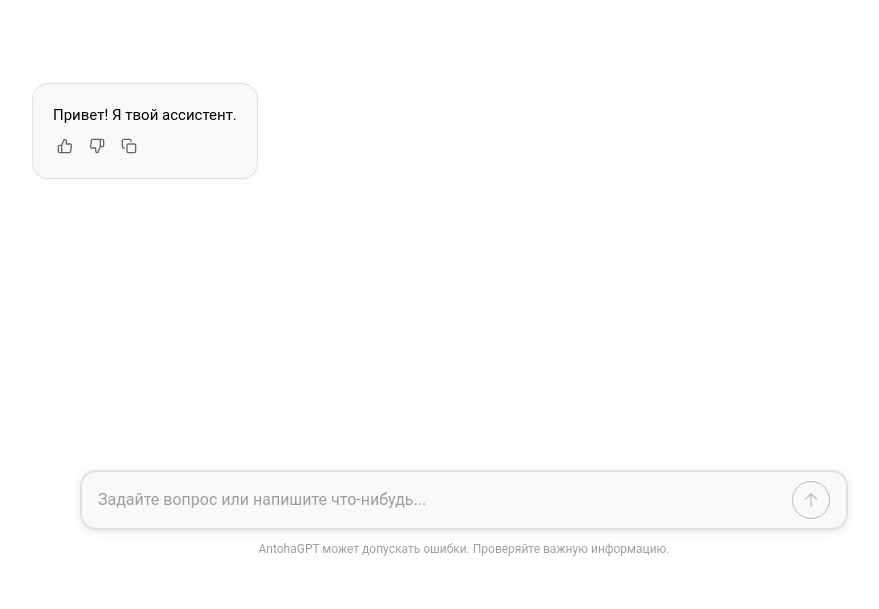
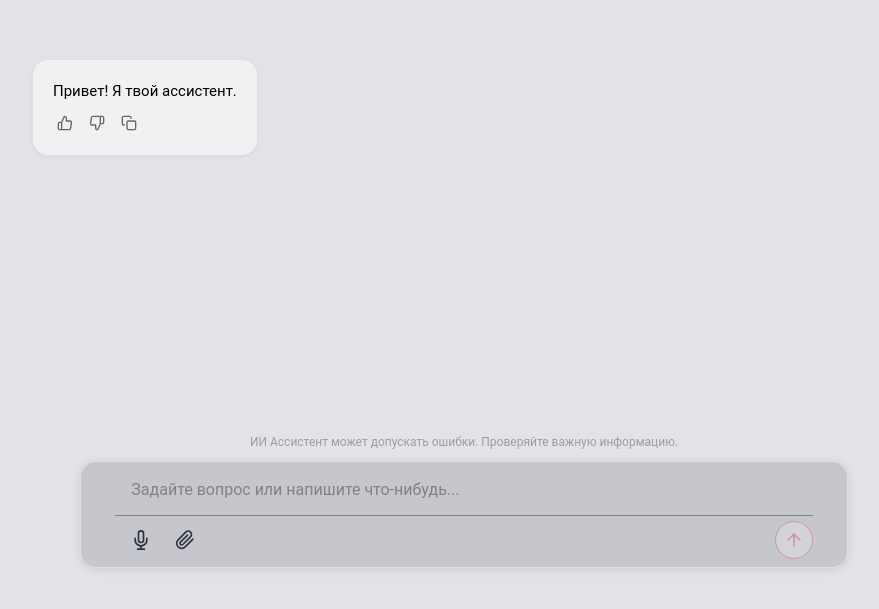
Before and after one commit to flickystyle/antoha-gpt, a React (Vite) app: page / in a window 1280 px wide. Shown: the part 191-800 px from the top of the page, without its empty margins (176-1055 px from the left). Built offline with nearby package versions, Linux system fonts and the light colour scheme.

Commit message:
Refactoring ChatInput add fakebuttons, textarea row size

```diff
--- a/src/App.jsx
+++ b/src/App.jsx
@@ -1,5 +1,5 @@
 import Chat from './components/Chat';
-import GlobalStyles from './components/GlobalStyles';
+import GlobalStyles from './styles/GlobalStyles';
 import { store } from './store/store';
 import { Provider } from 'react-redux';
 
--- a/src/components/ChatInput.jsx
+++ b/src/components/ChatInput.jsx
@@ -1,13 +1,13 @@
 import { useState, useRef, useEffect } from 'react';
-import { useDispatch } from 'react-redux';
+import { useDispatch, useSelector } from 'react-redux';
 import styled from 'styled-components';
 import { addUserMessage, sendMessage } from '../slices/chatSlice';
-import { HiArrowSmallUp } from 'react-icons/hi2';
+import { FiArrowUp, FiMic, FiPaperclip, FiMicOff } from 'react-icons/fi';
 
 const InputContainer = styled.div`
     max-width: 800px;
     width: 100%;
-    margin: 0 auto;
+    margin: auto;
     padding: 16px;
     box-sizing: border-box;
 `;
@@ -18,25 +18,25 @@ const Form = styled.form`
 
 const InputWrapper = styled.div`
     display: flex;
+    gap: 0.3rem;
+    flex-direction: column;
     align-items: center;
     border-radius: 16px;
-    border: 2px solid #e0e0e0;
-    background-color: #f9f9f9;
+    border: 1px solid #e0e0e0;
+    background-color: rgb(198, 199, 205);
     padding: 8px 16px;
     transition: all 0.2s ease;
     box-shadow: 0 2px 8px rgba(0, 0, 0, 0.1);
 
     &:focus-within {
-        border-color: #cc0000;
-    }
-    &:hover {
-        border-color: #cc0000;
+        border-color: rgb(49, 51, 64);
     }
 `;
 
-const StyledInput = styled.input`
+const StyledTextarea = styled.textarea`
     flex: 1;
     border: none;
+    border-bottom: 1px solid var(--dark-gray);
     background: transparent;
     resize: none;
     outline: none;
@@ -44,17 +44,29 @@ const StyledInput = styled.input`
     line-height: 1.5;
     padding: 8px 0;
     max-height: 200px;
+    width: 95%;
     font-family: inherit;
 
     &::placeholder {
-        color: #9e9e9e;
+        color: #838282;
+        position: absolute;
+        left: 1rem;
     }
+
+    &::-webkit-scrollbar {
+        display: none;
+    }
+`;
+const ButtonGroup = styled.div`
+    display: flex;
+    justify-content: space-between;
+    width: 95%;
 `;
 
 const Button = styled.button`
-    background: none;
-    border: 1px solid #cc0000;
-    color: #cc0000;
+    background-color: var(--color-red);
+    border: 1px solid var(--color-white);
+    color: var(--color-white);
     border-radius: 50%;
     cursor: pointer;
     padding: 8px;
@@ -62,27 +74,66 @@ const Button = styled.button`
     display: flex;
     align-items: center;
     justify-content: center;
+    transition: all 0.6s;
 
     &:disabled {
         cursor: not-allowed;
-        opacity: 0.5;
-        border: 1px solid gray;
-        color: gray;
+        opacity: 0.3;
+        border: 1px solid var(--color-red);
+        color: var(--color-red);
+        background-color: var(--color-white);
     }
 `;
 
-const FooterText = styled.p`
+const FakeButtonGroup = styled.div`
+    padding: 0;
+    margin: 0;
+    display: flex;
+`;
+
+const FakeButton = styled.button`
+    color: var(--color-darkgray);
+    border: none;
+    background: none;
+    cursor: pointer;
+    padding: 8px;
+    margin-left: 8px;
+    display: flex;
+    align-items: center;
+    justify-content: center;
+    transition: all 0.6s;
+
+    &:disabled {
+        cursor: not-allowed;
+        opacity: 0.3;
+        color: var(--color-darkgray);
+    }
+`;
+
+const GreetingText = styled.p`
     text-align: center;
     font-size: 12px;
     color: #9e9e9e;
     margin-top: 12px;
 `;
 
+const Line = styled.div`
+    height: 1px;
+    width: 95%;
+    padding: 0;
+    margin: 0;
+    line-height: 0;
+    background-color: #838282;
+`;
+
 function ChatInput() {
     const [inputValue, setInputValue] = useState('');
     const [isFocused, setIsFocused] = useState(false);
+    const [scrollbarRows, setScrollbarRows] = useState(1);
     const textareaRef = useRef < HTMLTextAreaElement > null;
     const dispatch = useDispatch();
+    const status = useSelector((state) => state.chat.status);
+    const isDisabled = status === 'receiving';
 
     useEffect(() => {
         if (textareaRef.current) {
@@ -90,6 +141,14 @@ function ChatInput() {
             textareaRef.current.style.height = `${textareaRef.current.scrollHeight}px`;
         }
     }, [inputValue, textareaRef]);
+
+    useEffect(() => {
+        if (inputValue.length > 78) {
+            setScrollbarRows(Math.floor(inputValue.length / 78));
+        } else {
+            setScrollbarRows(1);
+        }
+    }, [inputValue]);
 
     const handleSubmit = (e) => {
         e.preventDefault();
@@ -101,25 +160,39 @@ function ChatInput() {
 
     return (
         <InputContainer>
+            <GreetingText>
+                ИИ Ассистент может допускать ошибки. Проверяйте важную
+                информацию.
+            </GreetingText>
             <Form onSubmit={handleSubmit}>
                 <InputWrapper $focused={isFocused}>
-                    <StyledInput
+                    <StyledTextarea
                         ref={textareaRef}
                         value={inputValue}
                         onChange={(e) => setInputValue(e.target.value)}
                         onFocus={() => setIsFocused(true)}
                         onBlur={() => setIsFocused(false)}
                         placeholder="Задайте вопрос или напишите что-нибудь..."
-                        rows={1}
+                        rows={scrollbarRows}
                     />
-                    <Button type="submit" disabled={!inputValue.trim()}>
-                        <HiArrowSmallUp size={20} />
-                    </Button>
+                    <Line />
+                    <ButtonGroup>
+                        <FakeButtonGroup>
+                            <FakeButton disabled={isDisabled}>
+                                <FiMic size={20} />
+                            </FakeButton>
+
+                            <FakeButton type="file" disabled={isDisabled}>
+                                <FiPaperclip size={20} />
+                            </FakeButton>
+                        </FakeButtonGroup>
+
+                        <Button type="submit" disabled={!inputValue.trim()}>
+                            <FiArrowUp size={20} />
+                        </Button>
+                    </ButtonGroup>
                 </InputWrapper>
             </Form>
-            <FooterText>
-                AntohaGPT может допускать ошибки. Проверяйте важную информацию.
-            </FooterText>
         </InputContainer>
     );
 }
--- a/src/components/ChatOutput.jsx
+++ b/src/components/ChatOutput.jsx
@@ -29,7 +29,8 @@ const MessageBubble = styled.div`
     margin: 0 7rem;
     padding: 20px;
     border-radius: 16px;
-    background: ${({ $isUser }) => ($isUser ? '#E0E0E0' : '#f9f9f9')};
+    background: ${({ $isUser }) =>
+        $isUser ? 'var(--color-gray)' : 'var(--color-white)'};
     border: ${({ $isUser }) =>
         $isUser ? '1px solid #e0e0e0' : '1px solid #e0e0e0'};
     box-shadow: 0 1px 3px rgba(0, 0, 0, 0.05);
--- a/src/components/GlobalStyles.jsx
+++ b/src/styles/GlobalStyles.jsx
@@ -1,10 +1,20 @@
 import { createGlobalStyle } from 'styled-components';
 
 const GlobalStyles = createGlobalStyle`
+:root {
+    --color-white: rgb(241, 241, 243);
+    --color-gray: rgb(198, 199, 205);
+    --color-red: rgb(209, 46, 69);
+    --color-darkgray: rgb(49, 51, 64);
+}
+
+
 body {
     padding: 0;
     margin: 0;
     font-family: 'Roboto', sans-serif;
+    background-color:rgb(226, 227, 230);
+ ;
 }
 `;
 
```
